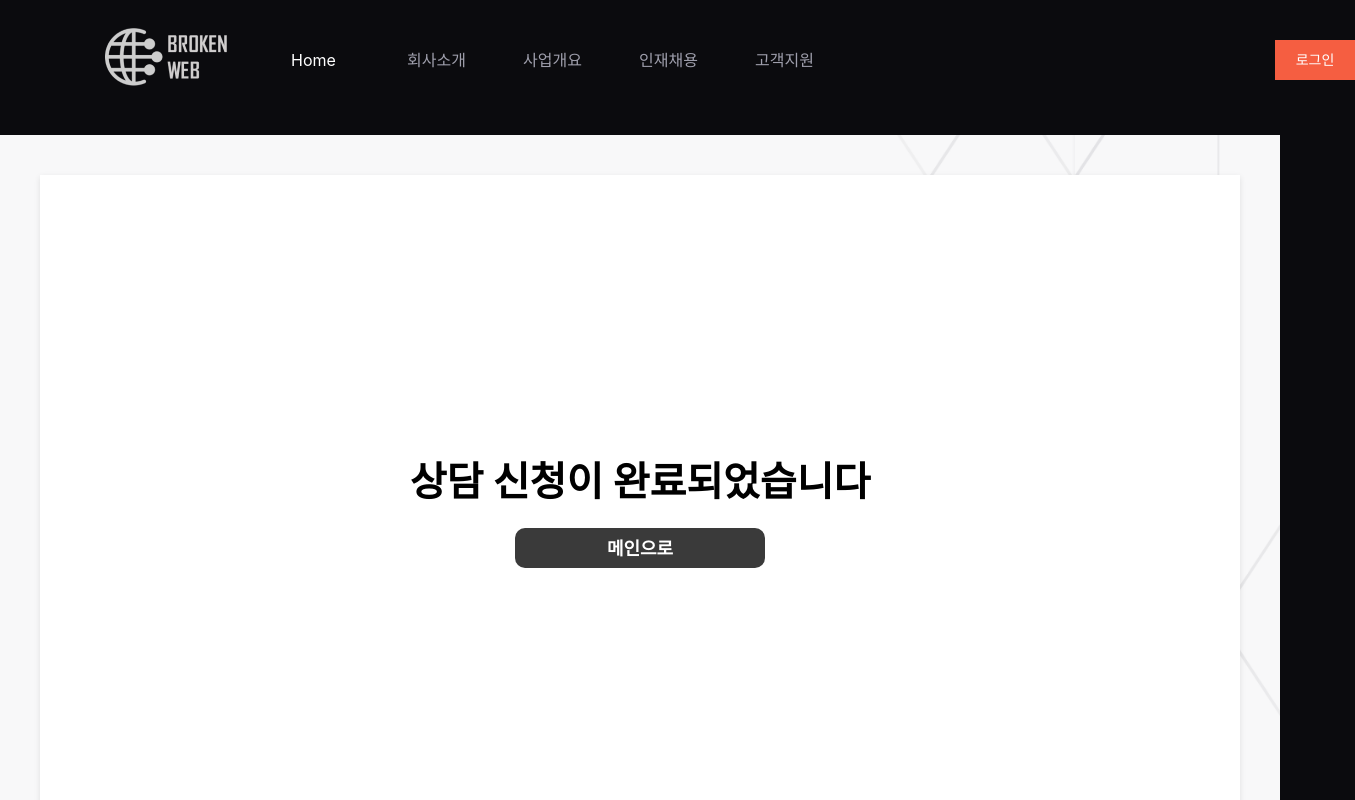
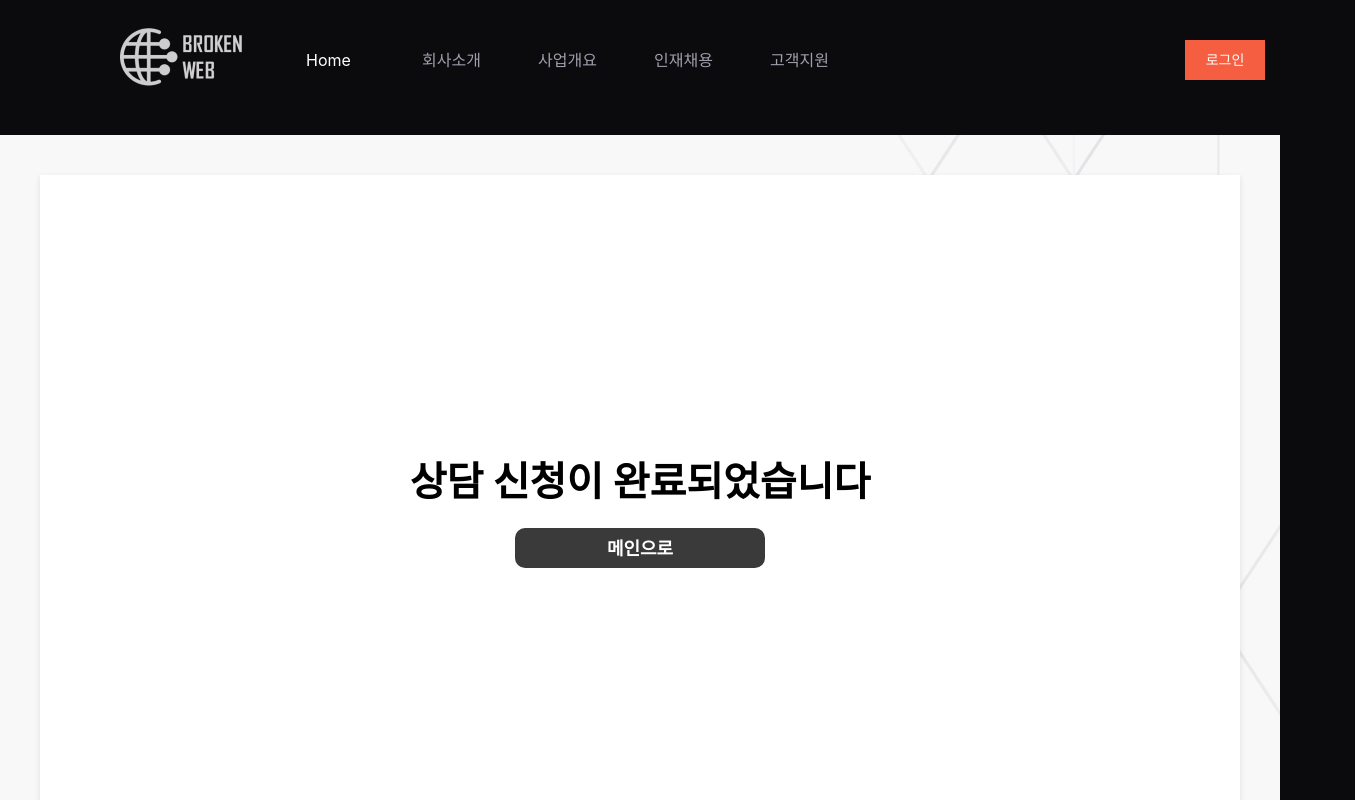
Before and after one commit to Advanced-web-programming/Front-end, a React (Create React App) app: page /drone/complete in a window 1280 px wide. Shown: the top 800 px of the page, 1355 px wide, since content can reach past the window. Built offline with nearby package versions, Linux system fonts and the light colour scheme.

Commit message:
css 마무리

```diff
--- a/src/App.js
+++ b/src/App.js
@@ -13,7 +13,6 @@ const NavPosition = styled.div`
   height: 112px;
   width: 100vw;
   z-index: 1;
-  padding: 0 105px;
 `;
 
 const FooterPosition = styled.footer`
--- a/src/template/loginModal/LoginModal.jsx
+++ b/src/template/loginModal/LoginModal.jsx
@@ -23,6 +23,9 @@ const Container = styled.div`
 	position: fixed;
 	background-color: rgba(0, 0, 0, 0.449);
 	top: 0;
+	left: 0;
+	right: 0;
+	bottom: 0;
 `
 
 const LoginPage = styled.div`
--- a/src/template/nav/Nav.jsx
+++ b/src/template/nav/Nav.jsx
@@ -17,7 +17,7 @@ const Container = styled.div`
 
 const NavMenuPosition = styled.div`
   height: 100%;
-  margin: 23px 0 0 0;
+  margin: 23px 0 0 105px;
   display: flex;
   flex-direction: row;
   justify-contents: flex-start;
```
